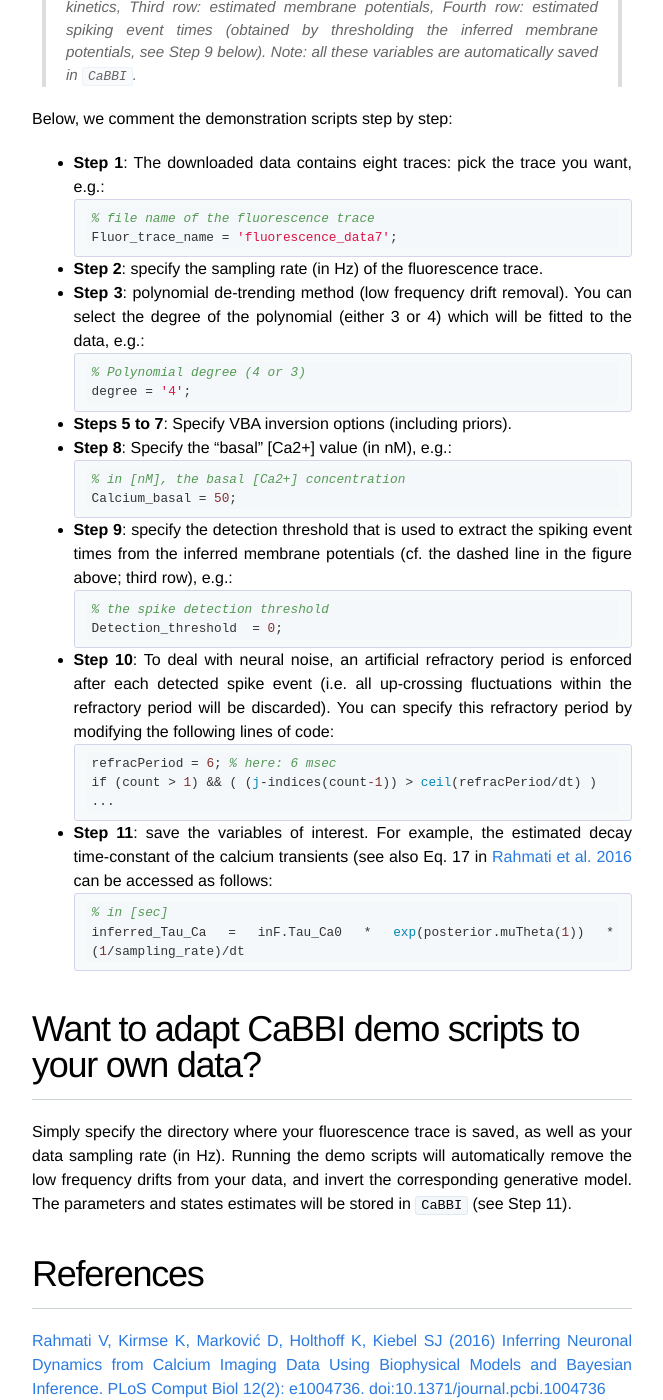
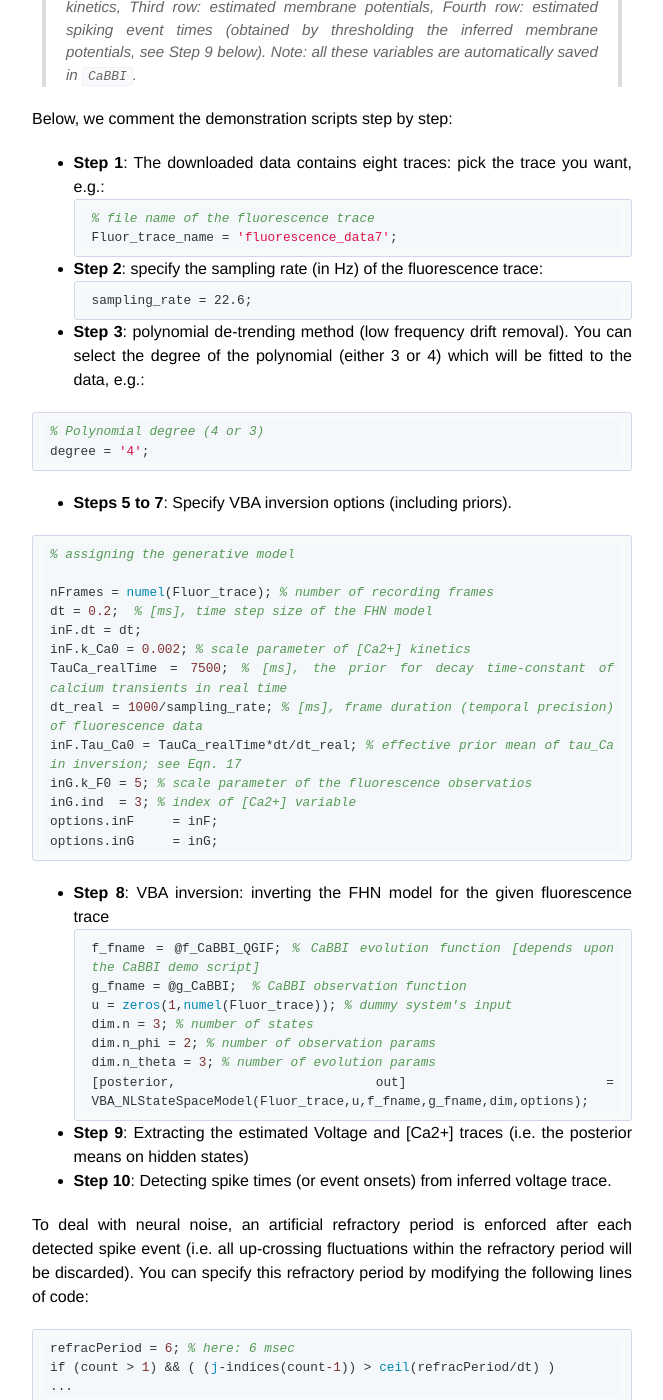
Before and after one commit to MBB-team/VBA-toolbox, a Jekyll site: the page built from _wiki/CaBBI.md, in a window 1280 px wide and 1400 px high, scrolled down 3258 px. Shown: the whole window, without its empty margins (308-971 px from the left). Built offline with Jekyll 4.4.1, drawn with Linux system fonts in a browser that asks for light colours; nearby versions of some CDN libraries; some of the changed text lies outside the part shown.

Commit message:
Update CaBBI.md

````diff
--- a/_wiki/CaBBI.md
+++ b/_wiki/CaBBI.md
@@ -5,7 +5,7 @@ title: "Calcium imaging analysis using biophysical models"
 {:toc}
 
 
-This page describes the demo codes of CaBBI ([Rahmati et al. 2016](http://journals.plos.org/ploscompbiol/article?id=10.1371/journal.pcbi.1004736), which is a novel method for analyzing (deconvolving) [calcium imaging](https://en.wikipedia.org/wiki/Calcium_imaging) data. More precisely, CaBBI infers neuronal dynamics and parameters from calcium imaging data. For an example of implementation, see the `demo_CaIBB_FHN` and `demo_CaIBB_QGIF` functions.
+This page describes the demo codes of CaBBI ([Rahmati et al. 2016](http://journals.plos.org/ploscompbiol/article?id=10.1371/journal.pcbi.1004736)), which is a novel method for analyzing (deconvolving) [calcium imaging](https://en.wikipedia.org/wiki/Calcium_imaging) data. More precisely, CaBBI infers neuronal dynamics and parameters from calcium imaging data. For an example of implementation, see the `demo_CaIBB_FHN` and `demo_CaIBB_QGIF` functions.
 
 # Calcium imaging
 Calcium imaging was designed to monitor the neuronal activity of both individual neurons and neuronal populations. Calcium imaging data are fluorescence traces that encode the change in (intracellular) calcium concentration ([Ca2+]). The firing activities are encoded as fluorescence transients, composed of (usually) a rising phase and a decaying phase. In brief, when a neuron fires, [Ca2+] elevates (rising phase) due to the opening of voltage-gated calcium channels (mainly L-type channels), which allows for Ca2+ influx to the cytoplasm. This initial increase is then decayed exponentially by removal mechanisms such as pumping and buffering (decaying phase).
@@ -47,32 +47,53 @@ Below, we comment the demonstration scripts step by step:
 Fluor_trace_name = 'fluorescence_data7';
 ```
 
-- **Step 2**: specify the sampling rate (in Hz) of the fluorescence trace.
+- **Step 2**: specify the sampling rate (in Hz) of the fluorescence trace:
+  ```matlab
+sampling_rate = 22.6;
+```
 
 - **Step 3**: polynomial de-trending method (low frequency drift removal). You can select the degree of the polynomial (either 3 or 4) which will be fitted to the data, e.g.:
 
-  ```matlab
+```matlab
 % Polynomial degree (4 or 3)
 degree = '4';
 ```
 
 - **Steps 5 to 7**: Specify VBA inversion options (including priors).
 
-- **Step 8**: Specify the "basal" [Ca2+] value (in nM), e.g.:
+```matlab
+% assigning the generative model
+
+nFrames = numel(Fluor_trace); % number of recording frames
+dt = 0.2;  % [ms], time step size of the FHN model
+inF.dt = dt;
+inF.k_Ca0 = 0.002; % scale parameter of [Ca2+] kinetics
+TauCa_realTime = 7500; % [ms], the prior for decay time-constant of calcium transients in real time
+dt_real = 1000/sampling_rate; % [ms], frame duration (temporal precision) of fluorescence data
+inF.Tau_Ca0 = TauCa_realTime*dt/dt_real; % effective prior mean of tau_Ca in inversion; see Eqn. 17
+inG.k_F0 = 5; % scale parameter of the fluorescence observatios
+inG.ind  = 3; % index of [Ca2+] variable
+options.inF     = inF;
+options.inG     = inG;
+```
+
+- **Step 8**: VBA inversion: inverting the FHN model for the given fluorescence trace
 
   ```matlab
-% in [nM], the basal [Ca2+] concentration
-Calcium_basal = 50;
+f_fname = @f_CaBBI_QGIF; % CaBBI evolution function [depends upon the CaBBI demo script]
+g_fname = @g_CaBBI;  % CaBBI observation function
+u = zeros(1,numel(Fluor_trace)); % dummy system's input
+dim.n = 3; % number of states
+dim.n_phi = 2; % number of observation params
+dim.n_theta = 3; % number of evolution params
+[posterior, out] = VBA_NLStateSpaceModel(Fluor_trace,u,f_fname,g_fname,dim,options);
 ```
 
-- **Step 9**: specify the detection threshold that is used to extract the spiking event times from the inferred membrane potentials (cf. the dashed line in the figure above; third row), e.g.:
+- **Step 9**: Extracting the estimated Voltage and [Ca2+] traces (i.e. the posterior means on hidden states)
 
-  ```matlab
-% the spike detection threshold
-Detection_threshold  = 0;
-```
+- **Step 10**: Detecting spike times (or event onsets) from inferred voltage trace.
 
-- **Step 10**: To deal with neural noise, an artificial refractory period is enforced after each detected spike event (i.e. all up-crossing fluctuations within the refractory period will be discarded). You can specify this refractory period by modifying the following lines of code:
+To deal with neural noise, an artificial refractory period is enforced after each detected spike event (i.e. all up-crossing fluctuations within the refractory period will be discarded). You can specify this refractory period by modifying the following lines of code:
 
   ```matlab
 refracPeriod = 6; % here: 6 msec
````
